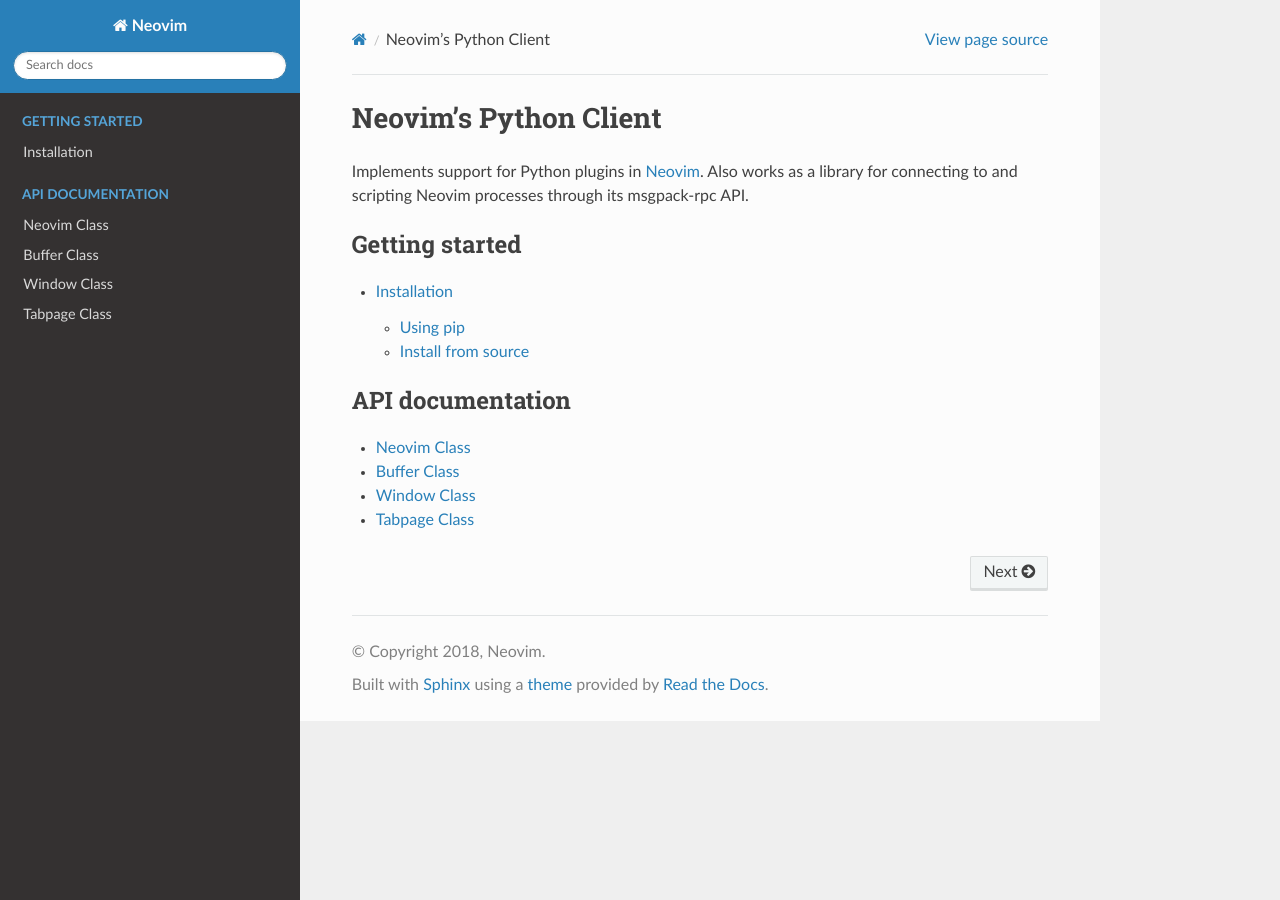
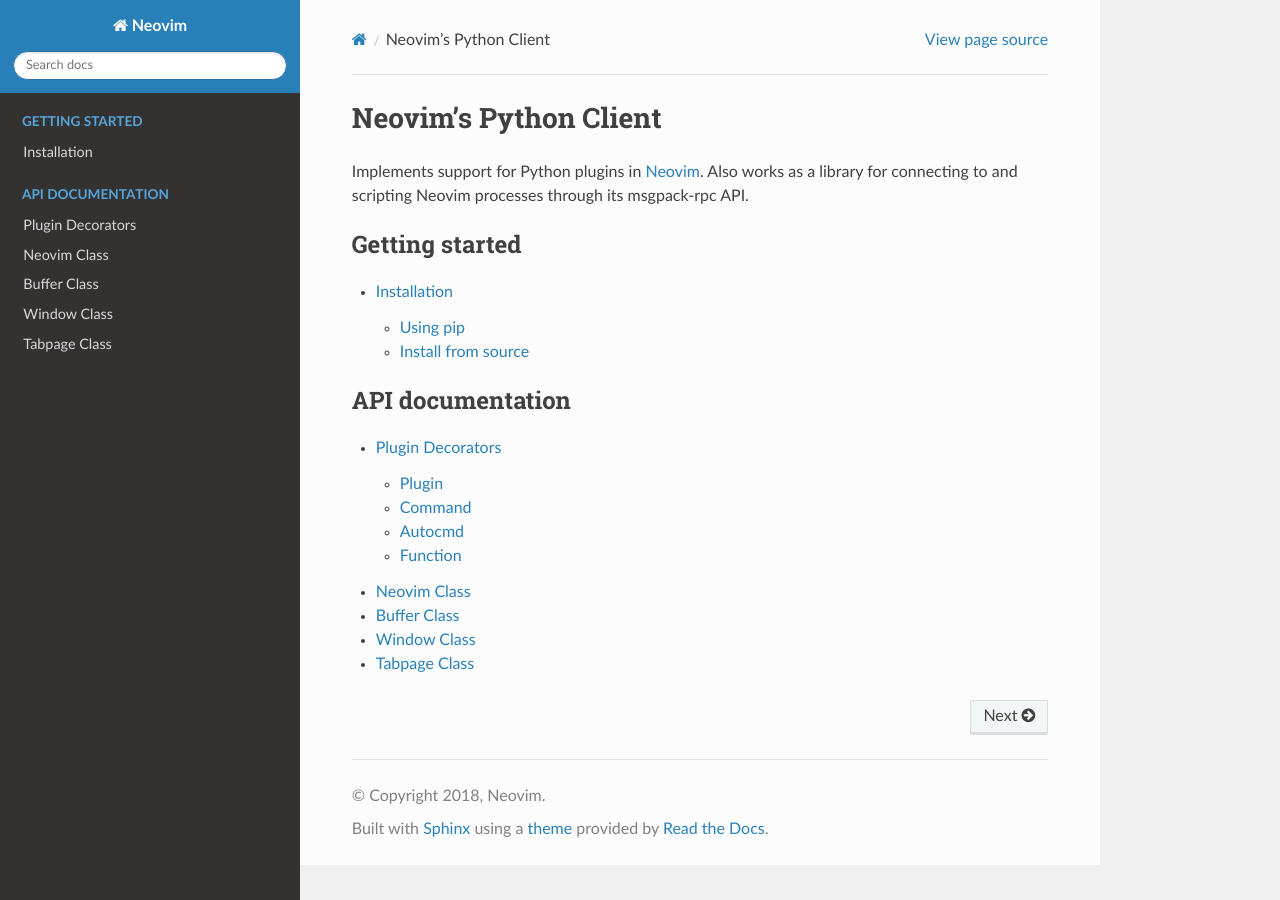
Before and after one commit to neovim/pynvim, a Sphinx documentation site: the page built from docs/index.rst, in a window 1280 px wide. Built offline with Sphinx 7.4.7 and the Read the Docs theme 2.0.0, drawn with Linux system fonts in a browser that asks for light colours; pages that are not in the unit, such as notebooks, are missing from menus.

Commit message:
Add decorators docs

```diff
--- a/docs/index.rst
+++ b/docs/index.rst
@@ -16,6 +16,7 @@
    :caption: API documentation
    :maxdepth: 2
 
+   plugin-decorators
    api/nvim
    api/buffer
    api/window
--- /dev/null
+++ b/docs/plugin-decorators.rst
@@ -0,0 +1,24 @@
+Plugin Decorators
+=================
+
+.. automodule:: neovim.plugin
+
+Plugin
+------
+
+.. autofunction:: plugin
+
+Command
+-------
+
+.. autofunction:: command
+
+Autocmd
+-------
+
+.. autofunction:: autocmd
+
+Function
+--------
+
+.. autofunction:: function
```
